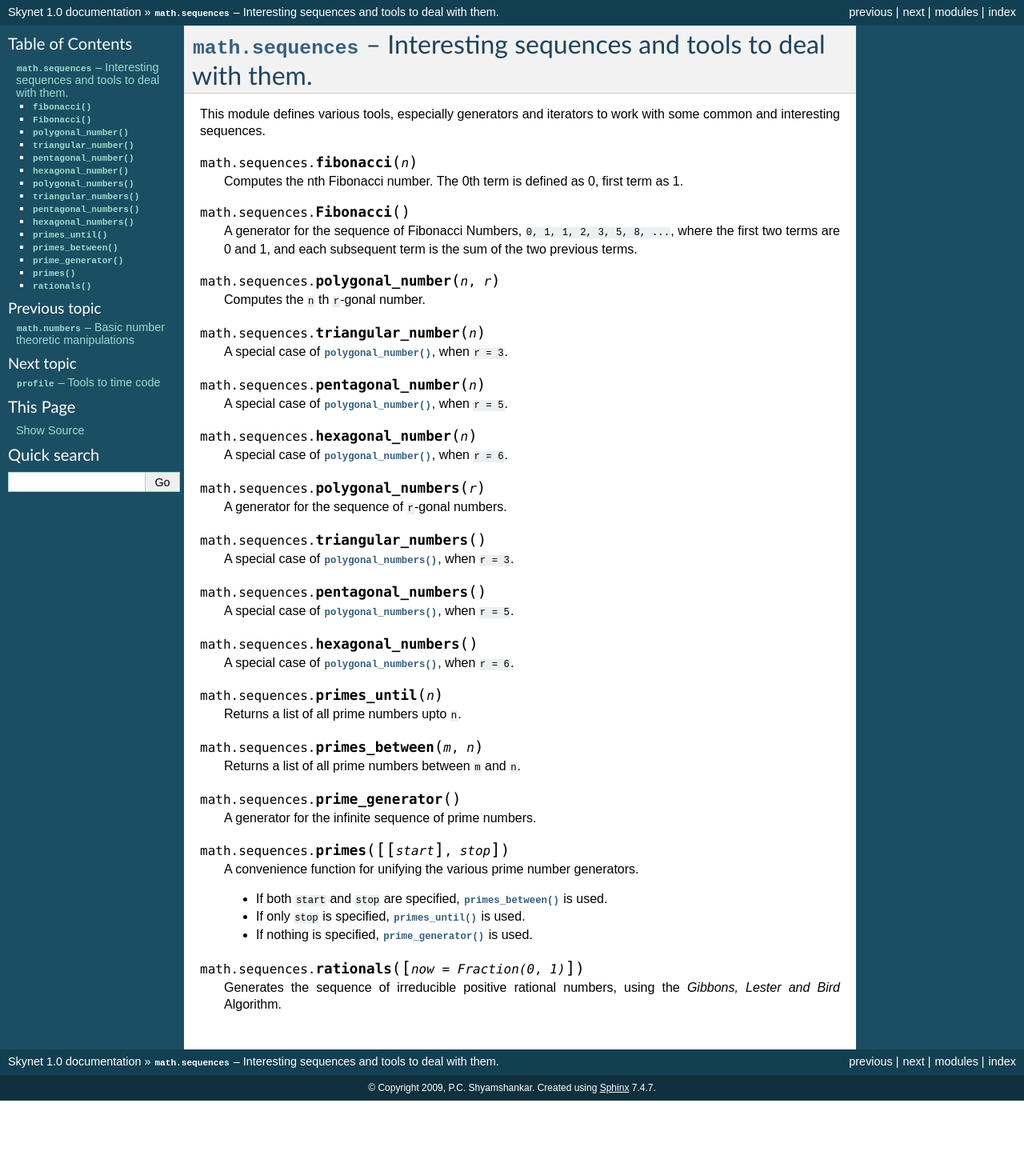
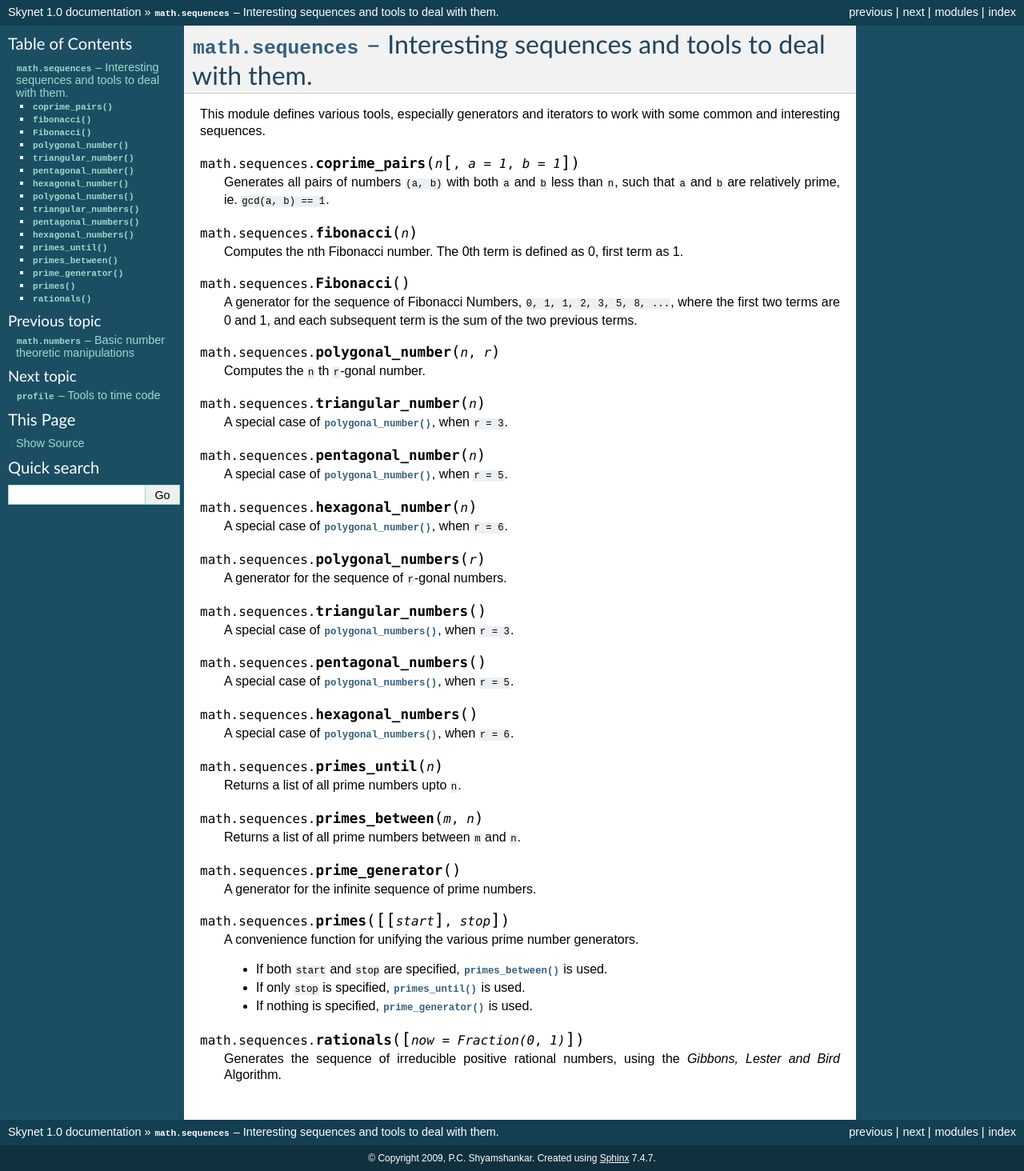
Before and after one commit to sykloid/skynet, a Sphinx documentation site: the page built from doc/source/math/sequences.rst, in a window 1280 px wide. Shown: the whole page at 80% size. Built offline with Sphinx 7.4.7, drawn with Linux system fonts in a browser that asks for light colours; formulas are drawn with MathJax 3; before the commit the page ends 1376 px from its top, so only the background shows below that.

Commit message:
Added documentation for coprime_pairs.

```diff
--- a/doc/source/math/sequences.rst
+++ b/doc/source/math/sequences.rst
@@ -8,6 +8,12 @@
 
 This module defines various tools, especially generators and iterators to work
 with some common and interesting sequences.
+
+.. function:: coprime_pairs(n[, a = 1, b = 1])
+
+    Generates all pairs of numbers ``(a, b)`` with both ``a`` and ``b`` less
+    than ``n``, such that ``a`` and ``b`` are relatively prime, ie.
+    ``gcd(a, b) == 1``.
 
 .. function:: fibonacci(n)
 
```
